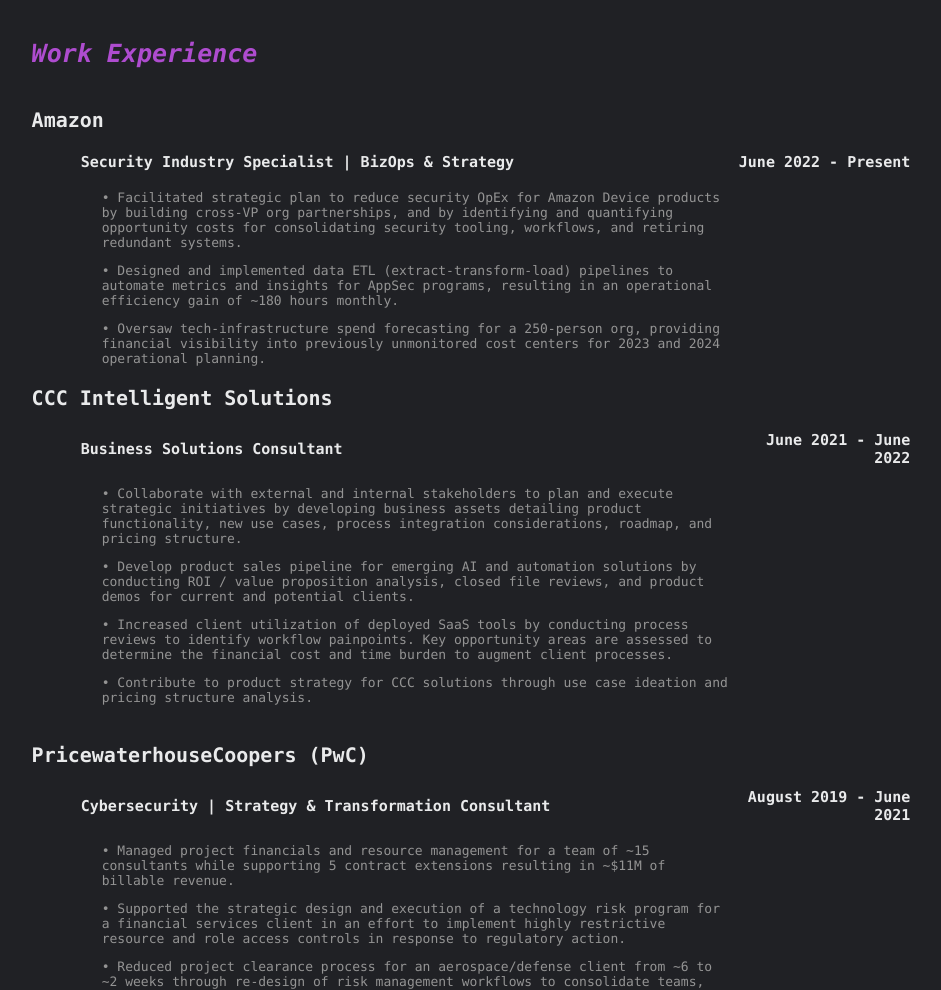
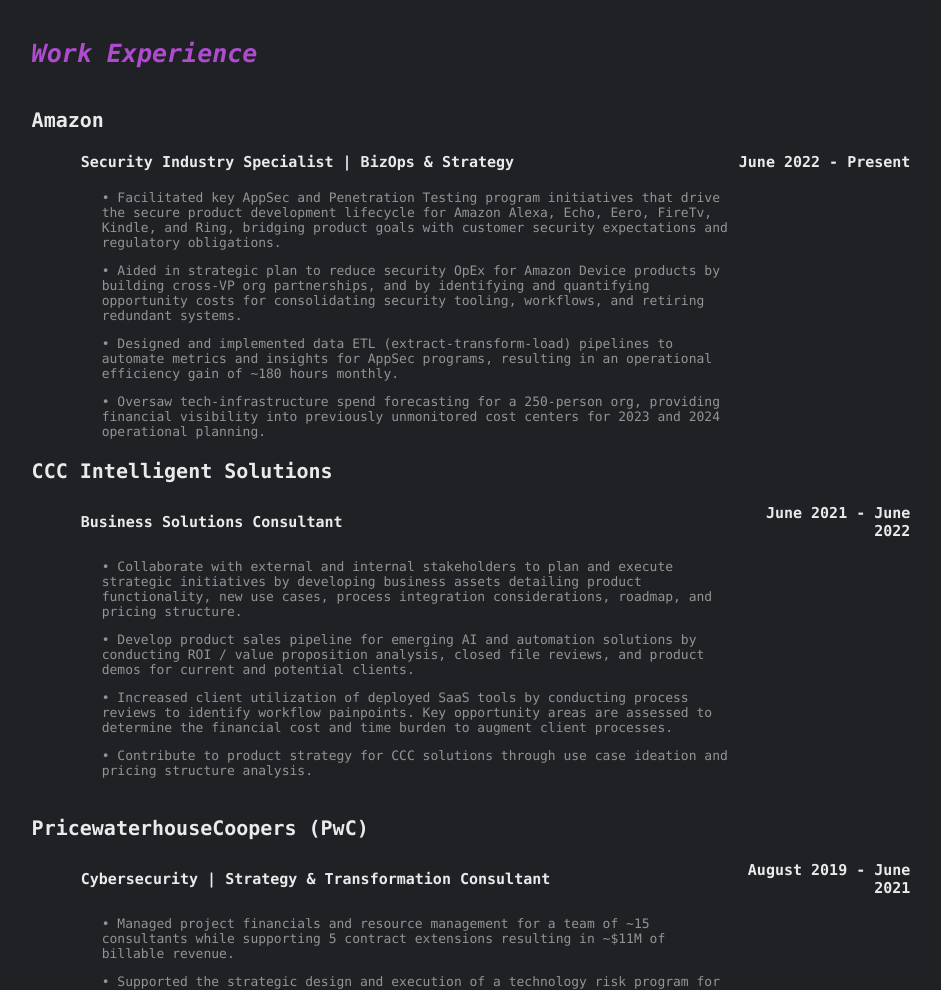
Before and after one commit to kennethho97/personal-site, a plain HTML site: page index.html in a window 1280 px wide. Shown: the part 855-1845 px from the top of the page, without its empty margins (169-1110 px from the left). Drawn offline with Linux system fonts and the light colour scheme.

Commit message:
Update index.html
Updating resume entry

```diff
--- a/index.html
+++ b/index.html
@@ -178,7 +178,10 @@
         <tr>
           <td style="width:80%;">
             <p style="padding-left: 10%;">
-              • Facilitated strategic plan to reduce security OpEx for Amazon Device products by building cross-VP org partnerships, and by identifying and quantifying opportunity costs for consolidating security tooling, workflows, and retiring redundant systems.
+              • Facilitated key AppSec and Penetration Testing program initiatives that drive the secure product development lifecycle for Amazon Alexa, Echo, Eero, FireTv, Kindle, and Ring, bridging product goals with customer security expectations and regulatory obligations.
+            </p>
+            <p style="padding-left: 10%;">
+              • Aided in strategic plan to reduce security OpEx for Amazon Device products by building cross-VP org partnerships, and by identifying and quantifying opportunity costs for consolidating security tooling, workflows, and retiring redundant systems.
             </p>
             <p style="padding-left: 10%;">
               • Designed and implemented data ETL (extract-transform-load) pipelines to automate metrics and insights for AppSec programs, resulting in an operational efficiency gain of ~180 hours monthly.
```
